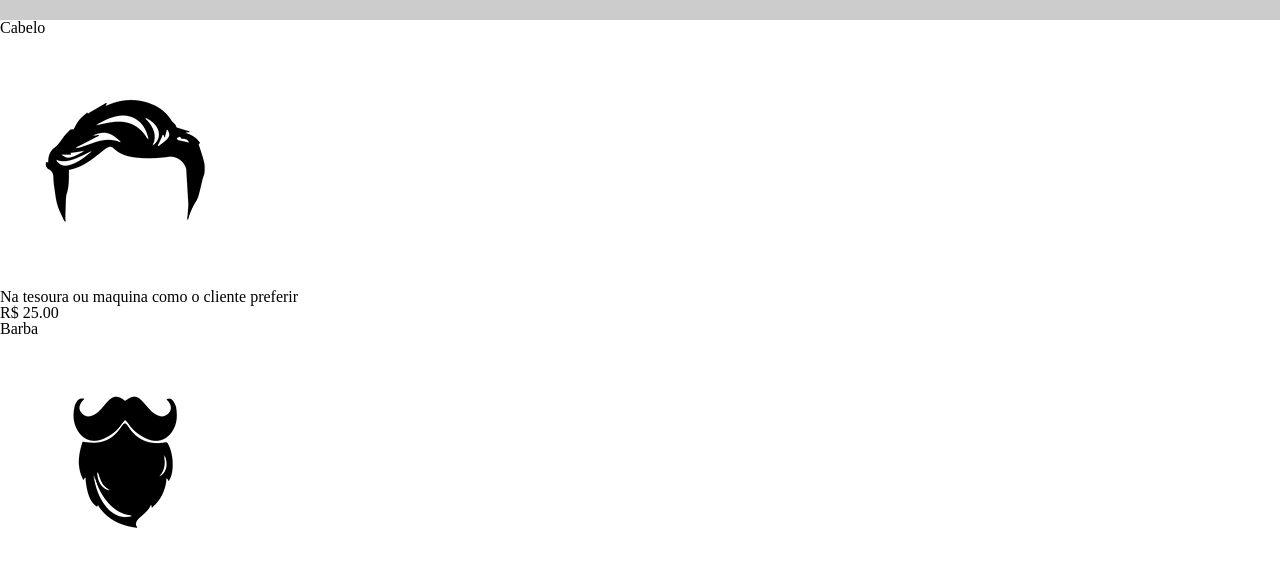
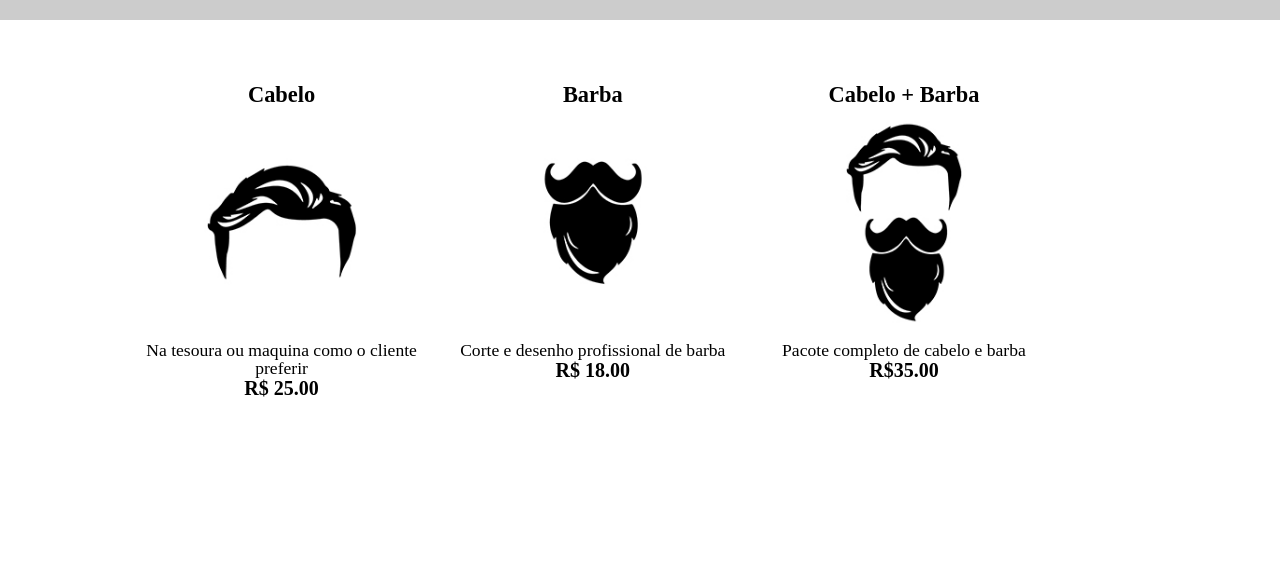
Before and after one commit to Ericksonprofissional/html5css3, a plain HTML site: page produtos.html in a window 1280 px wide. Shown: the part 197-784 px from the top of the page. Drawn offline with Linux system fonts and the light colour scheme.

Commit message:
Ajustando cnteudo dos produtos

```diff
--- a/css/produto.css
+++ b/css/produto.css
@@ -28,3 +28,34 @@ nav a {
     font-weight: bolder;
     text-decoration: none;
 }
+
+.produtos {
+    width: 80%;
+    margin: 0 auto;
+    padding: 5% 0;
+}
+
+.produtos li {
+    display: inline-block;
+    text-align: center;
+    width: 30%;
+    vertical-align: top;
+}
+
+.produtos img {
+    width: 76%;
+}
+
+.produtos h2{
+    font-size: 140%;
+    font-weight: bold;
+}
+
+.produto-descricao {
+    font-size: 110%;
+}
+
+.produto-preco {
+    font-size: 125%;
+    font-weight: bold;
+}
--- a/produtos.html
+++ b/produtos.html
@@ -23,24 +23,24 @@
         </header>
 
         <main>
-            <ul>
+            <ul class="produtos">
                 <li>
                     <h2>Cabelo</h2>
                     <img src="img/cabelo.jpg">
-                    <p>Na tesoura ou maquina como o cliente preferir</p>
-                    <p>R$ 25.00</p>
+                    <p class="produto-descricao">Na tesoura ou maquina como o cliente preferir</p>
+                    <p class="produto-preco">R$ 25.00</p>
                 </li>
                 <li>
                     <h2>Barba</h2>
                     <img src="img/barba.jpg">
-                    <p>Corte e desenho profissional de barba</p>
-                    <p>R$ 18.00</p>
+                    <p class="produto-descricao">Corte e desenho profissional de barba</p>
+                    <p class="produto-preco">R$ 18.00</p>
                 </li>
                 <li>
                     <H2>Cabelo + Barba</H2>
                     <img src="img/cabelo+barba.jpg">
-                    <p>Pacote completo de cabelo e barba</p>
-                    <p>R$35.00</p>
+                    <p class="produto-descricao">Pacote completo de cabelo e barba</p>
+                    <p class="produto-preco">R$35.00</p>
                 </li>
             </ul>
         </main>
```
